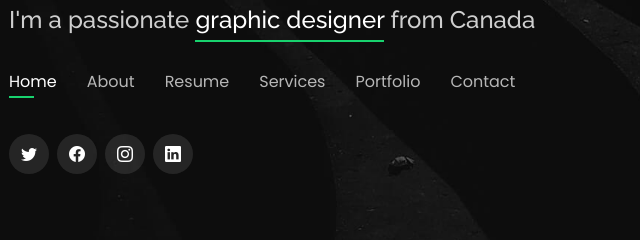
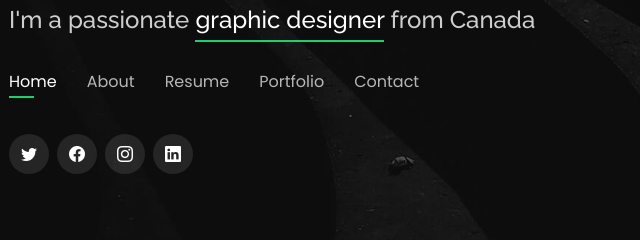
Before and after one commit to el22sh/portfolio, a plain HTML site: page index.html in a window 1280 px wide. Shown: the part 344-584 px from the top of the page, 73-713 px from the left. Drawn offline with nearby package versions, Linux system fonts and the light colour scheme.

Commit message:
deleted a line

```diff
--- a/index.html
+++ b/index.html
@@ -51,7 +51,7 @@
           <li><a class="nav-link active" href="#header">Home</a></li>
           <li><a class="nav-link" href="#about">About</a></li>
           <li><a class="nav-link" href="#resume">Resume</a></li>
-          <li><a class="nav-link" href="#services">Services</a></li>
+
           <li><a class="nav-link" href="#portfolio">Portfolio</a></li>
           <li><a class="nav-link" href="#contact">Contact</a></li>
         </ul>
```
